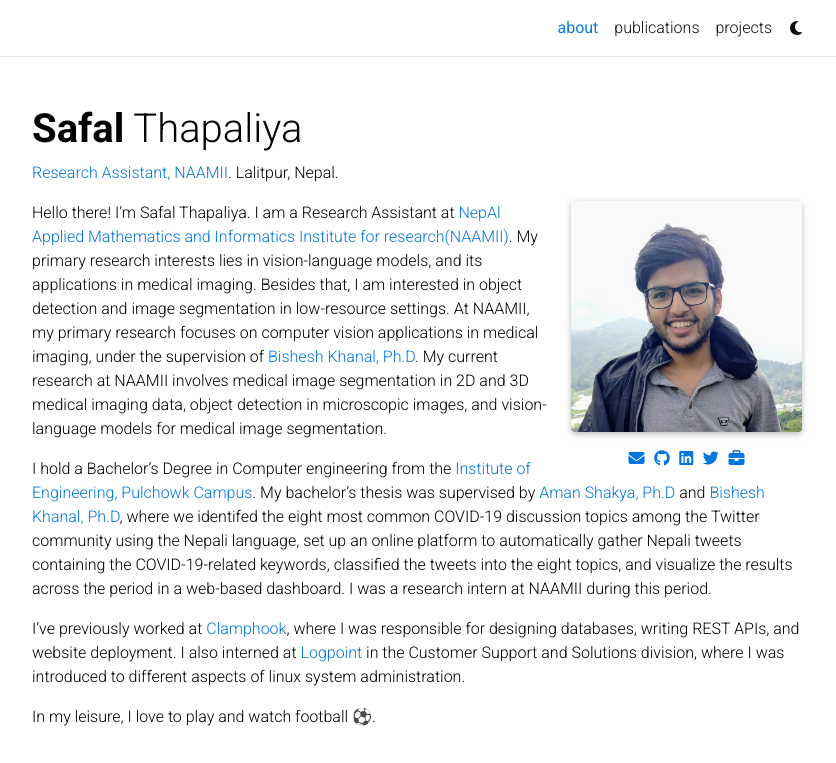
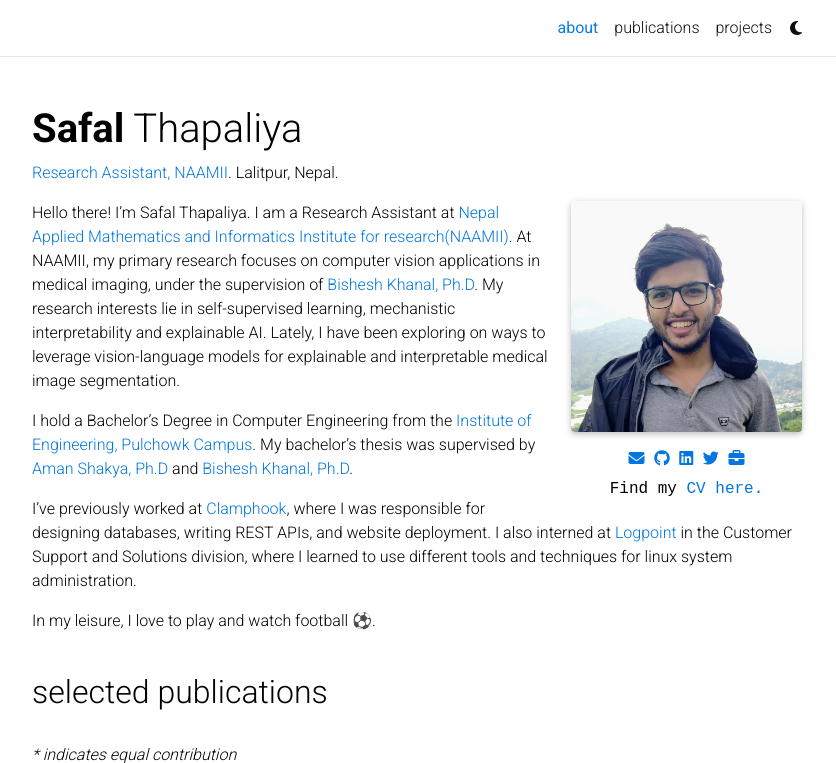
Before and after one commit to thapaliya19/thapaliya19.github.io, a Jekyll site: the page built from _pages/about.md, in a window 1280 px wide and 1136 px high, cut to the strip 0-763 px from the top of the window. Shown: the whole strip, without its empty margins (223-1059 px from the left). Built offline with Jekyll 4.4.1, drawn with Linux system fonts in a browser that asks for light colours; full-size pictures stand in for the smaller copies a plugin makes; comment, search, counter and statistics services are not loaded; a style sheet for code colours, icons or effects is not loaded.

Commit message:
Updated about, and added cv

```diff
--- a/_layouts/about.html
+++ b/_layouts/about.html
@@ -45,6 +45,15 @@
               {{ page.profile.address }}
             </div>
             {%- endif %}
+
+            {%- if page.profile.cv %}
+            <div class="address">
+              {%- assign cv_path = page.profile.cv | prepend: 'assets/pdf/' -%}
+
+              Find my <a href="{{ cv_path }}">CV here.</a>
+            </div>
+            {%- endif %}
+
           </div>
           {%- endif %}
 
--- a/_layouts/bib.html
+++ b/_layouts/bib.html
@@ -131,7 +131,7 @@
           {{ periodical | strip }}
         </div>
         <div class="periodical">
-          {{ entry.note | strip }}
+          <b><i>{{ entry.note | strip }}</i></b>
         </div>
 
           <!-- Links/Buttons -->
--- a/_pages/about.md
+++ b/_pages/about.md
@@ -17,20 +18,18 @@
 social: true  # includes social icons at the bottom of the page
 ---
 
-Hello there! I'm Safal Thapaliya. I am a Research Assistant at [NepAl Applied Mathematics and Informatics Institute for research(NAAMII)](https://naamii.org.np/).
-My primary research interests lies in vision-language models, and its applications in medical imaging.
-Besides that, I am interested in object detection and image segmentation in low-resource settings.
+Hello there! I'm Safal Thapaliya. I am a Research Assistant at [Nepal Applied Mathematics and Informatics Institute for research(NAAMII)](https://naamii.org.np/).
+<!-- My primary research interests lies in vision-language models, and its applications in medical imaging. -->
+<!-- Besides that, I am interested in object detection and image segmentation in low-resource settings. -->
 At NAAMII, my primary research focuses on computer vision applications in medical imaging, under the supervision of [Bishesh Khanal, Ph.D](https://bishesh.github.io/).
-My current research at NAAMII involves medical image segmentation in 2D and 3D medical imaging data, object detection in microscopic images, and vision-language models for medical image segmentation.
+My research interests lie in self-supervised learning, mechanistic interpretability and explainable AI.
+Lately, I have been exploring on ways to leverage vision-language models for explainable and interpretable medical image segmentation.
 
-
-I hold a Bachelor's Degree in Computer engineering from the [Institute of Engineering, Pulchowk Campus](https://pcampus.edu.np/).
-My bachelor's thesis was supervised by [Aman Shakya, Ph.D](https://lict.ioe.edu.np/profile/aman/) and [Bishesh Khanal, Ph.D](https://bishesh.github.io/), where we identifed the eight most common COVID-19 discussion topics among the Twitter community using the Nepali language, set up an online platform to automatically gather Nepali tweets containing the COVID-19-related keywords, classified the tweets into the eight topics, and visualize the results across the period in a web-based dashboard.
-I was a research intern at NAAMII during this period.
-
+I hold a Bachelor's Degree in Computer Engineering from the [Institute of Engineering, Pulchowk Campus](https://pcampus.edu.np/).
+My bachelor's thesis was supervised by [Aman Shakya, Ph.D](https://lict.ioe.edu.np/profile/aman/) and [Bishesh Khanal, Ph.D](https://bishesh.github.io/).
 
 I’ve previously worked at [Clamphook](https://clamphook.com/), where I was responsible for designing databases, writing REST APIs, and website deployment.
-I also interned at [Logpoint](https://www.logpoint.com/) in the Customer Support and Solutions division, where I was introduced to different aspects of linux system administration.
+I also interned at [Logpoint](https://www.logpoint.com/) in the Customer Support and Solutions division, where I learned to use different tools and techniques for linux system administration.
 
 
 In my leisure, I love to play and watch football ⚽.
```
Also changed, not shown: other parts of _pages/about.md (+1 -0 lines), _bibliography/papers.bib (+14 -11 lines), _projects/1_project.md (+1 -1 lines), _projects/2_project.md (+2 -1 lines), 1 other file.
